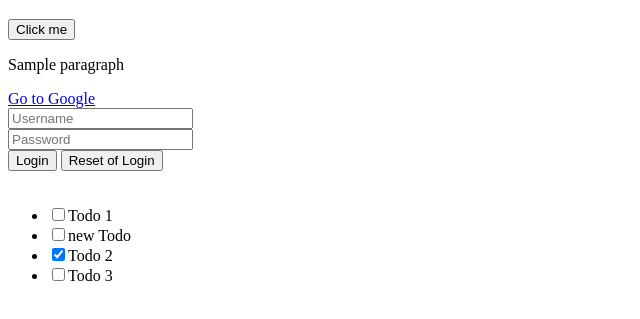
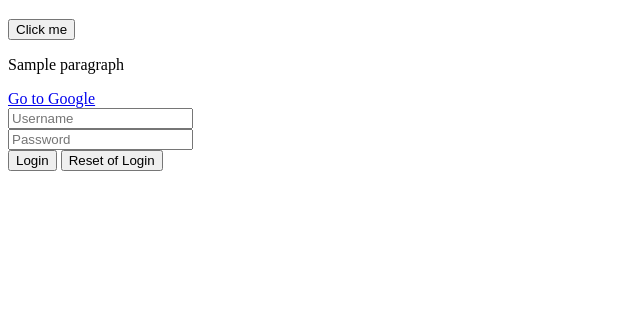
Before and after one commit to zsekhniashvili/javascript-course-2021, a plain HTML site: page lesson4/index.html in a window 1280 px wide. Shown: the part 87-406 px from the top of the page, without its empty margins (0-640 px from the left). Drawn offline with Linux system fonts and the light colour scheme.

Commit message:
Prepare code for lesson4

```diff
--- a/lesson4/app.js
+++ b/lesson4/app.js
@@ -1,21 +1,8 @@
 // print and observe document
-// console.log(document);
-// console.dir(document);
-
 
 // Change page title
-document.title = 'Hello DOM';
 
 // document.all, document.links, document.forms, documents.images
-// const button = document.all[8];
-// const link = document.links[0];
-// button.innerText = 'Click for DOM'
-// console.log(button);
-// console.dir(button);
-// console.log(document.forms);
-// console.log(document.images)
-// console.log(link);
-// console.dir(link);
 
 // Accessing elements
 /*
@@ -25,40 +12,6 @@ getElementsByClassName
 querySelector
 querySelectorAll
 */
-// const myDiv = document.getElementById('myDiv');
-// console.log(myDiv);
-// console.dir(myDiv);
-// const c1Elements = document.getElementsByClassName('c1');
-// console.log(c1Elements);
-
-// const buttons = document.getElementsByTagName('button')
-// // console.log(buttons);
-// for (let i = 0; i<buttons.length; i++) {
-//     console.log("button ", buttons[i]);
-// }
-
-// const passwordField = document.getElementsByName('password');
-// console.log(passwordField);
-
-// const button = document.querySelector('#myDiv')
-// console.log(button);
-
-// const buttons = document.querySelectorAll('#myDiv');
-// console.log(buttons);
-
-// const buttonInLoginForm = document.querySelector('.login-form button');
-// console.log(buttonInLoginForm);
-// select only password field of the login form
-// const passwordField = document.querySelector('.login-form [name=password]')
-// console.log(passwordField);
-// const fields = document.querySelectorAll('.login-form [name]')
-// console.log(fields);
-// for (let i = 0; i<fields.length; i++) {
-//     if (!fields[i].value) {
-//         alert(`The field "${fields[i].name}" is required`);
-//         break;
-//     }
-// }
 
 // Have a look in proto of element
 
@@ -70,43 +23,16 @@ tagName
 className
 classList
 */
-// const loginButton = document.querySelector('.login-form .btn-submit');
-
-// console.log(loginButton.nodeName);
-// console.log(loginButton.nodeType); // 1 -> ELement
-// console.log(loginButton.tagName);
-// console.log(loginButton.className);
-// console.log(loginButton.classList);
-// loginButton.className = 'new-btn';
-// loginButton.classList.remove('btn');
-// loginButton.classList.add('new-btn')
 
 // Set/Get attributes
 
-// loginButton.id = 'submitButton'
-// loginButton.title = 'This will submit the form';
-// loginButton.setAttribute('name', 'submit');
-// console.log(loginButton.getAttribute('name'));
-// loginButton.removeAttribute('name');
-
-
 // Set/Get innerText
-// console.log(loginButton.innerText);
-// loginButton.innerText = 'Click me'
-// console.log(loginButton.textContent);
 
 // innerText vs textContent
-// console.log(loginButton.innerText);
-// console.log(loginButton.textContent);
 
 // Set/Get innerHTML
 
-// console.log(loginButton.innerHTML);
-// loginButton.innerHTML = `Login <strong>Click</strong>`
-
 // Set/Get styles
-// console.log(document.body.style);
-// document.body.style.backgroundColor = '#dcdcdc' // background-color
 
 // Challenge #1: Create jQuery like $ function with methods: text, html, css, attr
 
@@ -164,37 +90,10 @@ const $ = function(selector) {
 
 
 // Access children
-// const childNodes = document.body.childNodes;
-// console.log(childNodes);
-// for (let i = 0; i<childNodes.length; i++) {
-//     if (childNodes[i].nodeType === Node.ELEMENT_NODE) {
-//         console.log(childNodes[i]);
-//     }
-// }
-// const children = document.body.children;
-// console.log(children);
-
-// console.log(document.body.firstChild);
-// console.log(document.body.firstElementChild);
-// console.log(document.body.lastChild);
-// console.log(document.body.lastElementChild);
 
 // Access parent
 
-// const div = document.getElementById('myDiv');
-// console.log(div.parentNode.parentElement.parentNode.parentNode);
-
-
-
 // Access siblings
-
-const loginButton = document.querySelector('.login-form .btn-submit');
-// loginButton.previousSibling.textContent = 'Something';
-// console.log(loginButton.previousSibling);
-// console.log(loginButton.previousElementSibling);
-// console.log(loginButton.nextSibling);
-// console.log(loginButton.nextElementSibling);
-
 
 // Challenge #2: Find element on page which contains word "DOM"
 function findElement(parent, searchText) {
@@ -217,34 +116,15 @@ const found = findElement(document.body, 'Login'); // <h1>
 console.log(found);
 
 // Creating elements with innerHTML
-// document.body.innerHTML += '<button>New button</button>';
-// console.log(document.body.innerHTML);
 
 // document.createTextNode
-// const textNode = document.createTextNode('New text node');
-// document.body.appendChild(textNode);
 
 // document.createElement
-// const newDiv = document.createElement('div')
-// console.log(newDiv);
-// console.dir(newDiv);
-// newDiv.innerHTML = 'New div content';
-// newDiv.style.padding = '10px';
-// newDiv.style.background = 'coral';
-
-// document.body.appendChild(newDiv);
 
 // Insert element at last: append, appendChild
 
 // Insert element at first
-// document.body.prepend(newDiv);
-
 
 // Insert element at specific position
-// const form = document.querySelector('form');
-// document.body.insertBefore(newDiv, form);
 
 // Remove elements from DOM
-const form = document.querySelector('form');
-
-form.remove()
--- a/lesson4/homework.js
+++ b/lesson4/homework.js
@@ -27,45 +27,6 @@ const todos = [
 
 const newTodo = {title: 'new Todo', completed: false};
 // Insert todo at position 2
-
-class TodoList {
-    constructor(el, todoItems) {
-        this.el = el;
-        this.ul = null;
-        this.todoItems = todoItems;
-    }
-
-    render() {
-        this.ul = document.createElement('ul')
-        todos.forEach(todo => {
-            this.ul.append(this.createTodoEl(todo))
-        })
-        this.el.append(this.ul);
-    }
-
-    createTodoEl(todo) {
-        let li = document.createElement('li')
-        li.textContent = todo.title
-
-        let checkBox = document.createElement('input')
-        checkBox.type = 'checkbox'
-        checkBox.checked = todo.completed
-        li.prepend(checkBox)
-        return li;
-    }
-
-    insertAt(todo, position) {
-        const el = this.ul.children[position-1];
-        const newLi = this.createTodoEl(todo);
-        this.ul.insertBefore(newLi, el);
-    }
-}
-
-const todoList = new TodoList(document.body, todos);
-todoList.render();
-todoList.insertAt(newTodo, 2);
-
-
 
 // =======================================
 // Challenge 4
--- a/lesson4/index.html
+++ b/lesson4/index.html
@@ -13,7 +13,6 @@
     <p class="c1">Sample paragraph</p>
 
     <a href="https://google.com">Go to Google</a>
-    <a href=""></a>
 
     <form class="login-form" action="">
         <input type="text" placeholder="Username" name='username'><br>
@@ -23,7 +22,6 @@
     </form>
     <img src="" alt="">
     <img src="" alt="">
-    <!-- <script src="app.js"></script> -->
-    <script src="homework.js"></script>
+    <script src="app.js"></script>
 </body>
 </html>
```
